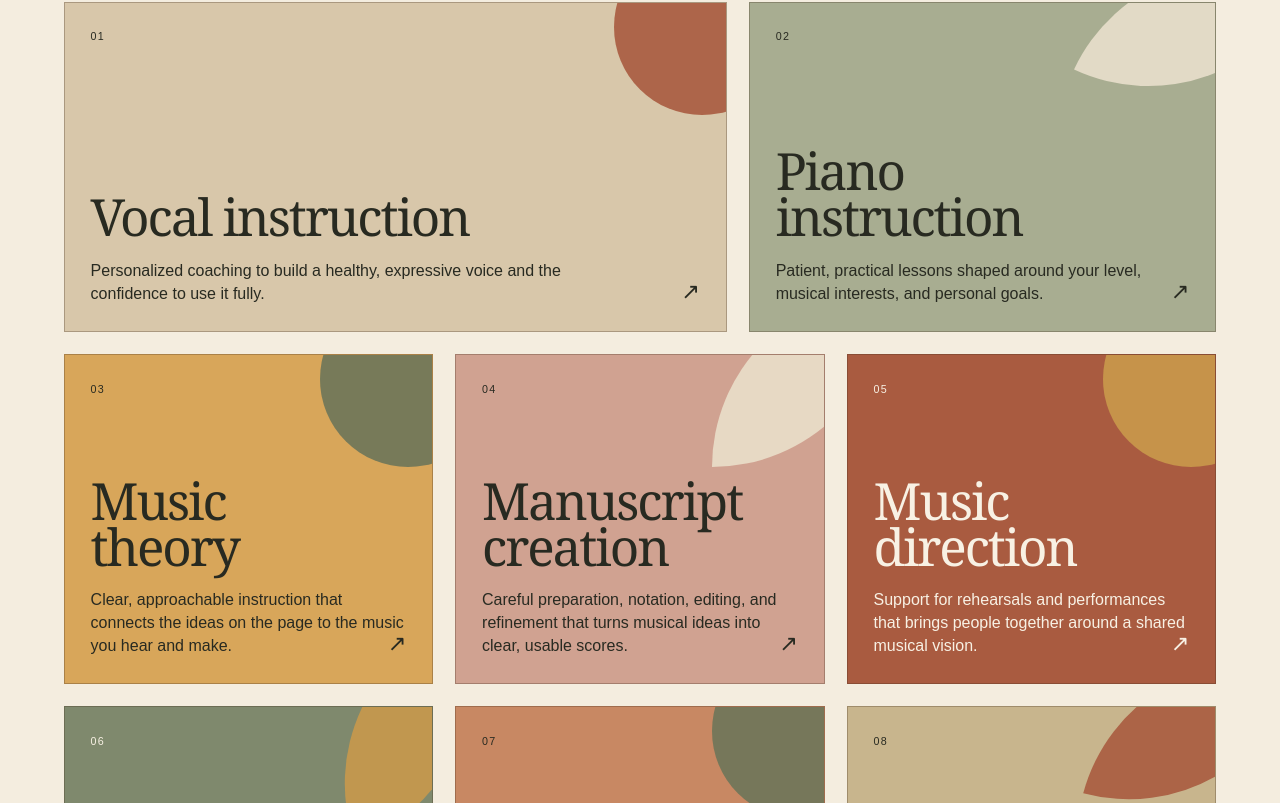
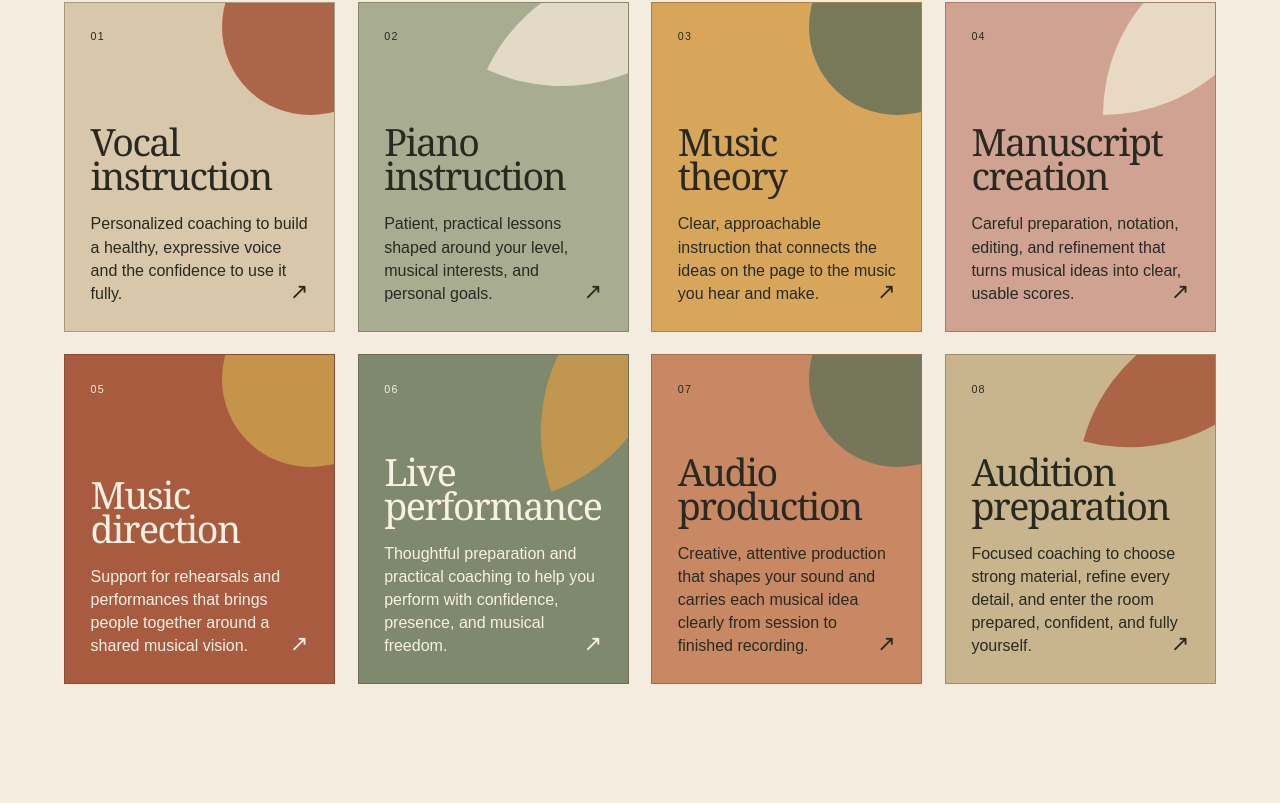
Before and after one commit to mertzhands/mertzhands-dot-com-website, a Next.js app: page / in a window 1280 px wide. Shown: the part 2657-3460 px from the top of the page. Built offline with nearby package versions, Linux system fonts and the light colour scheme.

Commit message:
Arrange practice cards in two rows

```diff
--- a/app/globals.css
+++ b/app/globals.css
@@ -327,14 +327,14 @@ header {
   box-shadow: 0 18px 36px rgba(72, 47, 28, .15);
 }
 
-.offerings .vocal { grid-column: span 7; background: #d8c7aa; }
-.offerings .piano { grid-column: span 5; background: #a8ad91; }
-.offerings .theory { grid-column: span 4; background: #d8a65a; }
-.offerings .manuscript { grid-column: span 4; background: #d0a291; }
-.offerings .direction { grid-column: span 4; background: #a95b40; color: #f8f1e4; }
-.offerings .performance { grid-column: span 4; background: #7f896d; color: #f8f1e4; }
-.offerings .production { grid-column: span 4; background: #c88863; }
-.offerings .audition { grid-column: span 4; background: #c8b58d; }
+.offerings .vocal { grid-column: span 3; background: #d8c7aa; }
+.offerings .piano { grid-column: span 3; background: #a8ad91; }
+.offerings .theory { grid-column: span 3; background: #d8a65a; }
+.offerings .manuscript { grid-column: span 3; background: #d0a291; }
+.offerings .direction { grid-column: span 3; background: #a95b40; color: #f8f1e4; }
+.offerings .performance { grid-column: span 3; background: #7f896d; color: #f8f1e4; }
+.offerings .production { grid-column: span 3; background: #c88863; }
+.offerings .audition { grid-column: span 3; background: #c8b58d; }
 .offerings .vocal::before { background: #a95b40; }
 .offerings .piano::before { background: #e9dfcd; border-radius: 100% 0; transform: rotate(25deg); }
 .offerings .theory::before { background: #6d7659; }
@@ -355,7 +355,7 @@ header {
   position: relative;
   z-index: 1;
   margin: auto 0 1.2rem;
-  font-size: clamp(2.6rem, 4vw, 4.6rem);
+  font-size: clamp(2.35rem, 2.8vw, 3.7rem);
   line-height: .9;
   max-width: 90%;
 }
```
